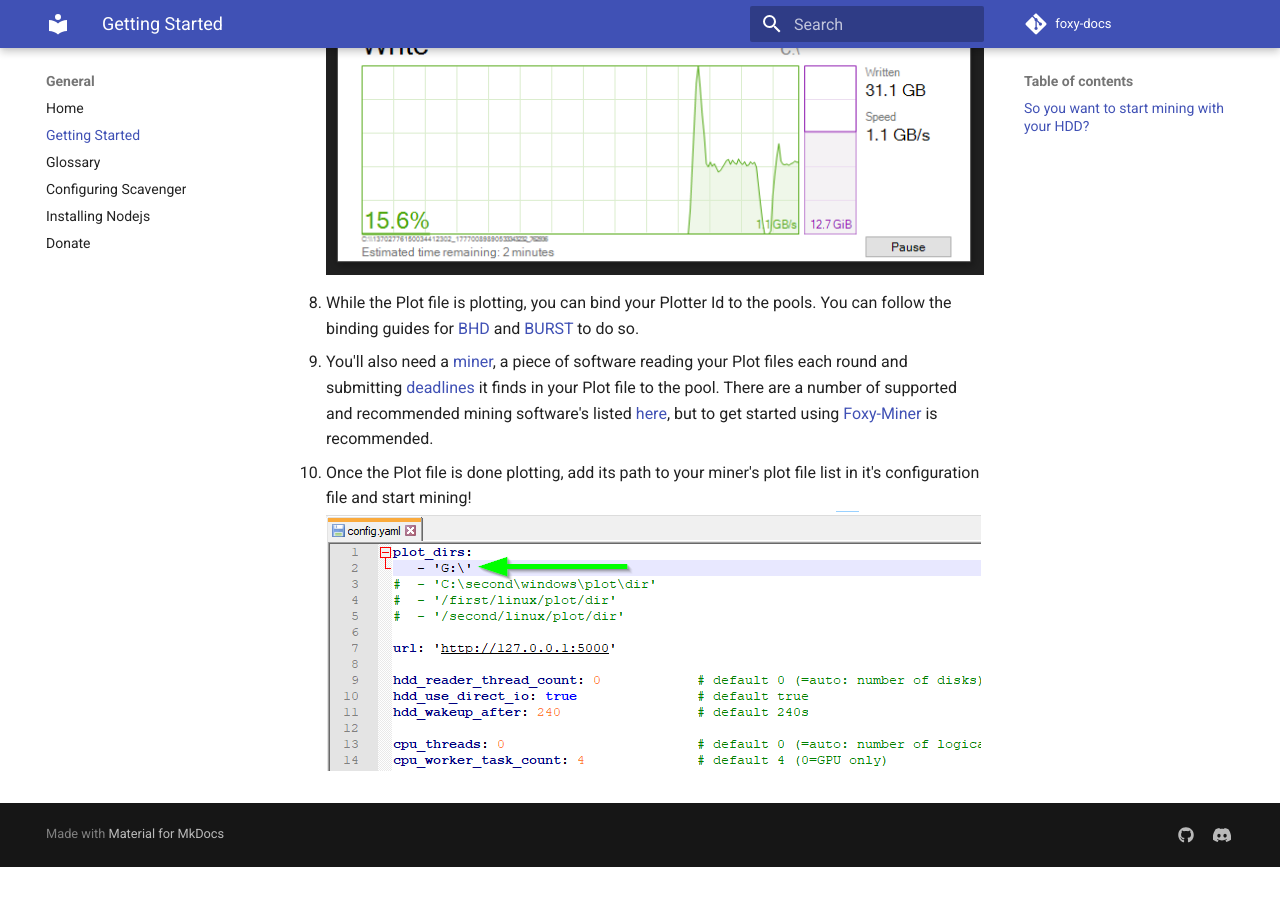
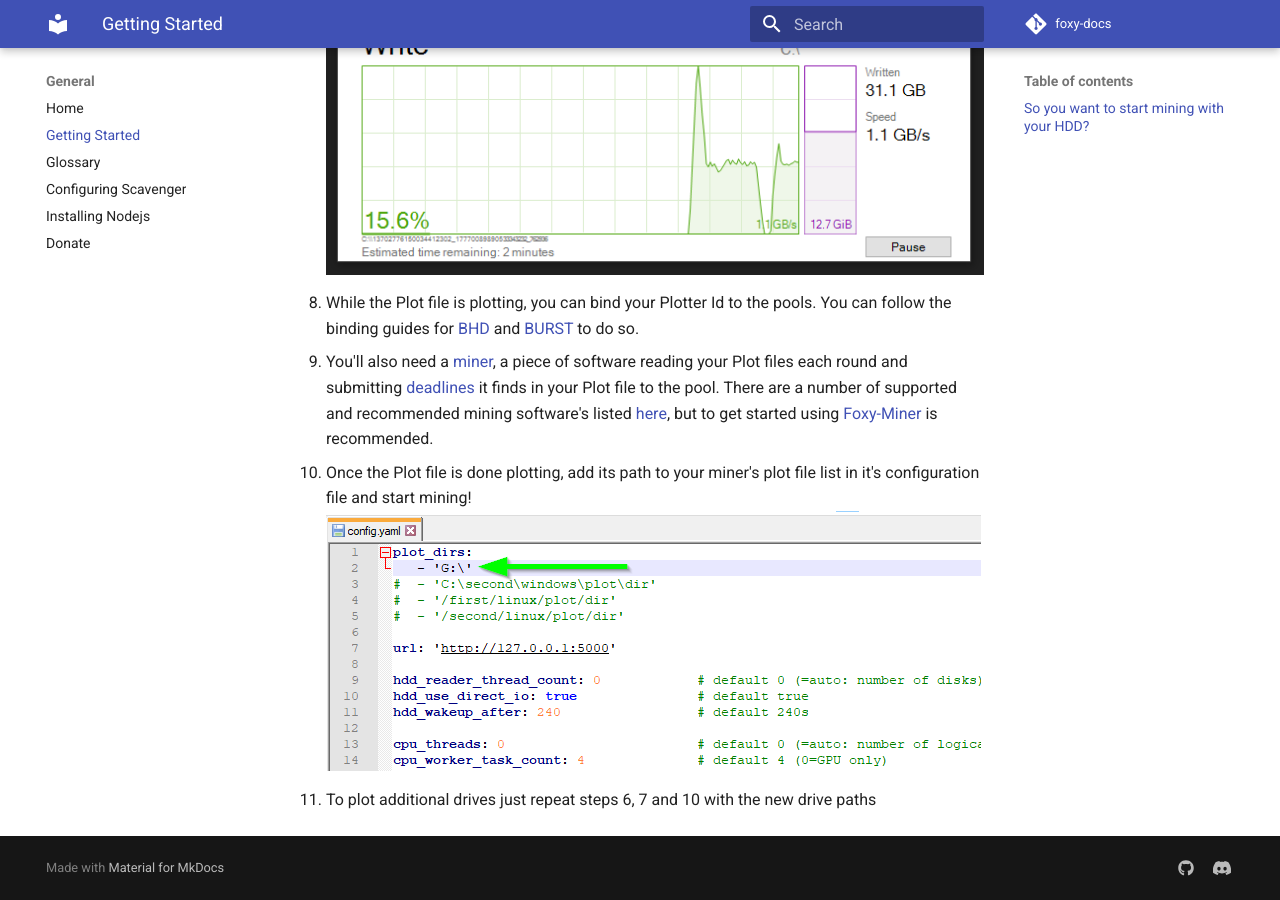
Before and after one commit to foxypool/docs, an MkDocs documentation site: the page built from docs/general/getting-started.md, in a window 1280 px wide and 900 px high, scrolled down 3292 px. Built offline with MkDocs 1.6.1 and Material for MkDocs 9.7.7, drawn with Linux system fonts in a browser that asks for light colours; comment, search, counter and statistics services are not loaded; before the commit the page ends 4159 px from its top, so only the background shows below that.

Commit message:
Add info for plotting additional drives

```diff
--- a/docs/general/getting-started.md
+++ b/docs/general/getting-started.md
@@ -36,3 +36,4 @@
    There are a number of supported and recommended mining software's listed [here](../foxy-pool/mining.md), but to get started using [Foxy-Miner](../foxy-miner/index.md) is recommended.
 10. Once the Plot file is done plotting, add its path to your miner's plot file list in it's configuration file and start mining!
     ![Scavenger add plot path](../assets/img/getting-started/scavenger-config-add-plot-path.png)
+11. To plot additional drives just repeat steps 6, 7 and 10 with the new drive paths
```
